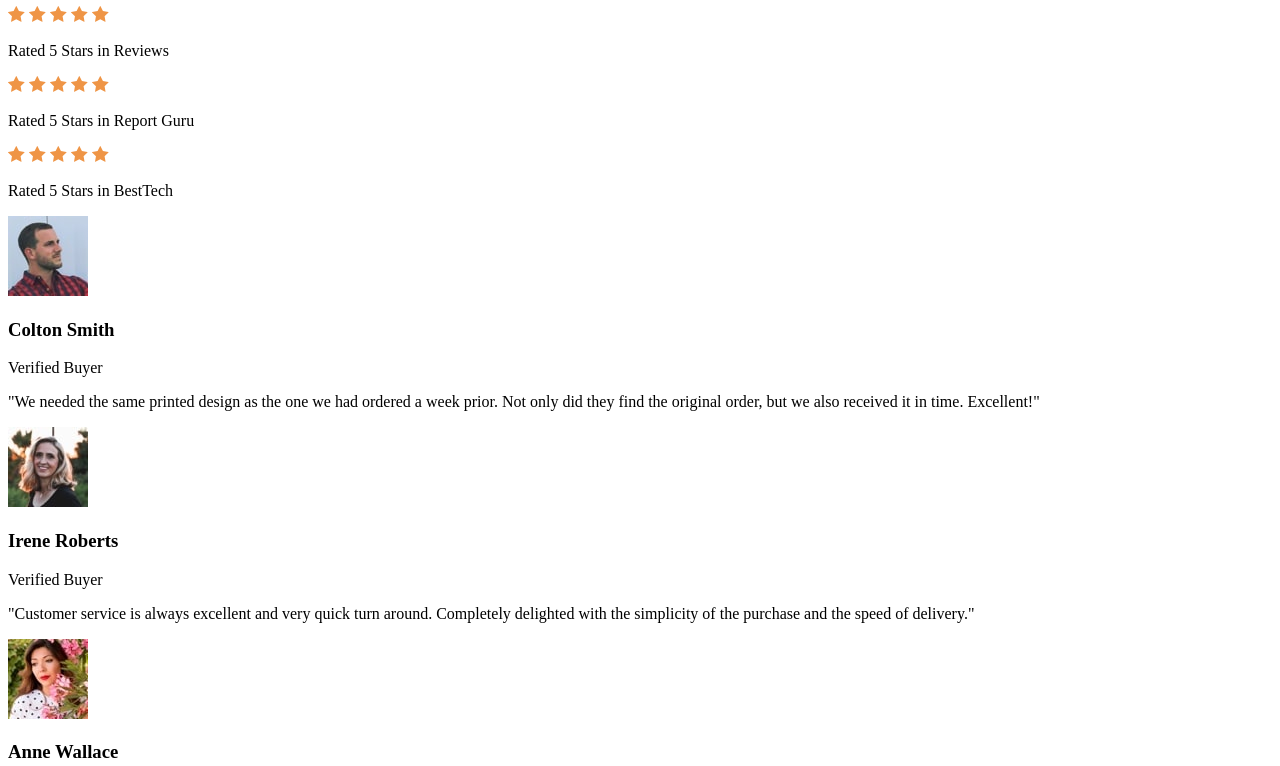
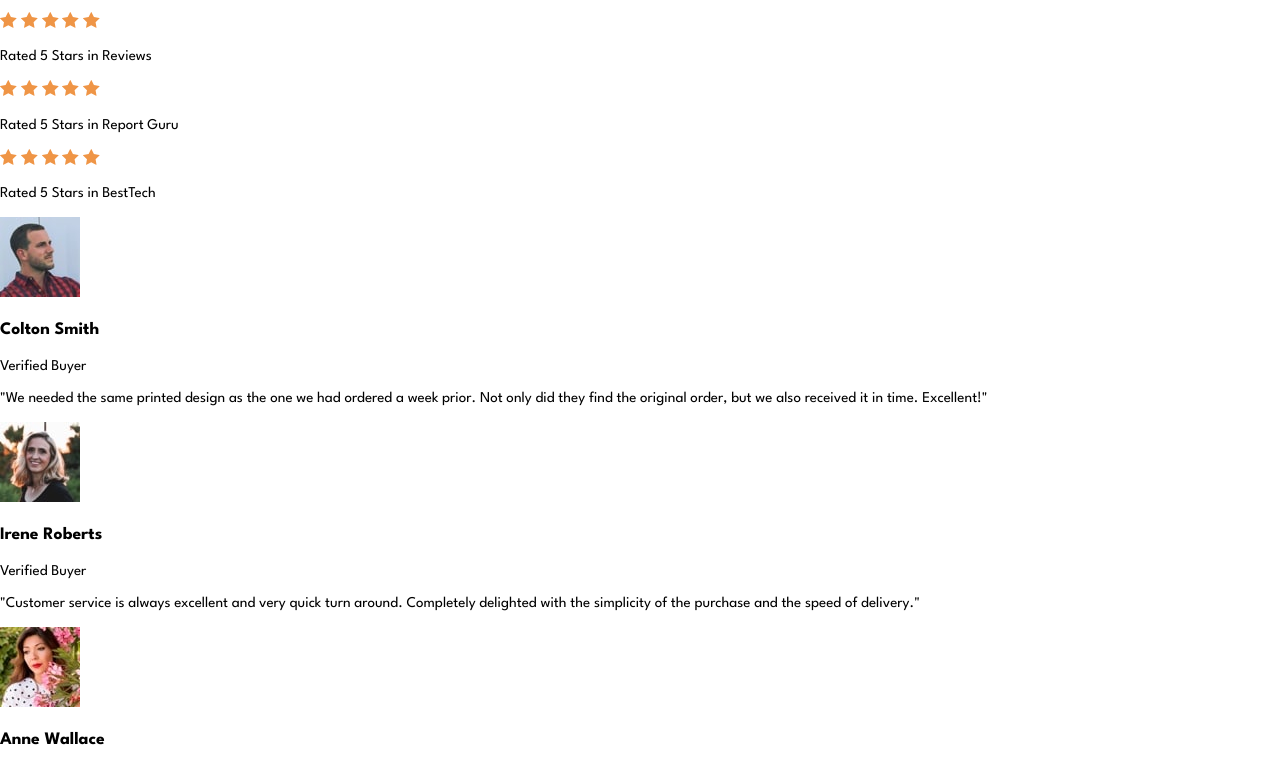
Before and after one commit to soldochris/social-proof-section, a plain HTML site: page index.html in a window 1280 px wide. Shown: the part 95-861 px from the top of the page. Drawn offline with nearby package versions, Linux system fonts and the light colour scheme.

Commit message:
fonts, normalize and css custom properties

```diff
--- a/index.html
+++ b/index.html
@@ -3,10 +3,13 @@
   <head>
     <meta charset="UTF-8" />
     <meta name="viewport" content="width=device-width, initial-scale=1.0" />
-
     <link rel="icon" type="image/png" sizes="32x32" href="./images/favicon-32x32.png"/>
 
+    <link rel="stylesheet" href="https://cdnjs.cloudflare.com/ajax/libs/normalize/8.0.1/normalize.min.css" integrity="sha512-NhSC1YmyruXifcj/KFRWoC561YpHpc5Jtzgvbuzx5VozKpWvQ+4nXhPdFgmx8xqexRcpAglTj9sIBWINXa8x5w==" crossorigin="anonymous" referrerpolicy="no-referrer" />
     <title>Frontend Mentor | Social proof section</title>
+    <link rel="preconnect" href="https://fonts.googleapis.com">
+    <link rel="preconnect" href="https://fonts.gstatic.com" crossorigin>
+    <link href="https://fonts.googleapis.com/css2?family=League+Spartan:wght@100..900&display=swap" rel="stylesheet">
     <link rel="stylesheet" href="styles.css">
   </head>
   <body>
--- a/styles.css
+++ b/styles.css
@@ -0,0 +1,16 @@
+:root{
+  --Dark-Grayish-Magenta: hsl(303, 10%, 53%);
+  --Light-Grayish-Magenta: hsl(300, 24%, 96%);
+  --White: hsl(0, 0%, 100%);
+  --Very-Dark-Magenta: hsl(300, 43%, 22%);
+  --Soft-Pink: hsl(333, 80%, 67%);
+}
+
+*{
+  box-sizing: border-box;
+}
+
+body{
+  font-size: 15px;
+  font-family: "League Spartan", sans-serif;
+}
```
